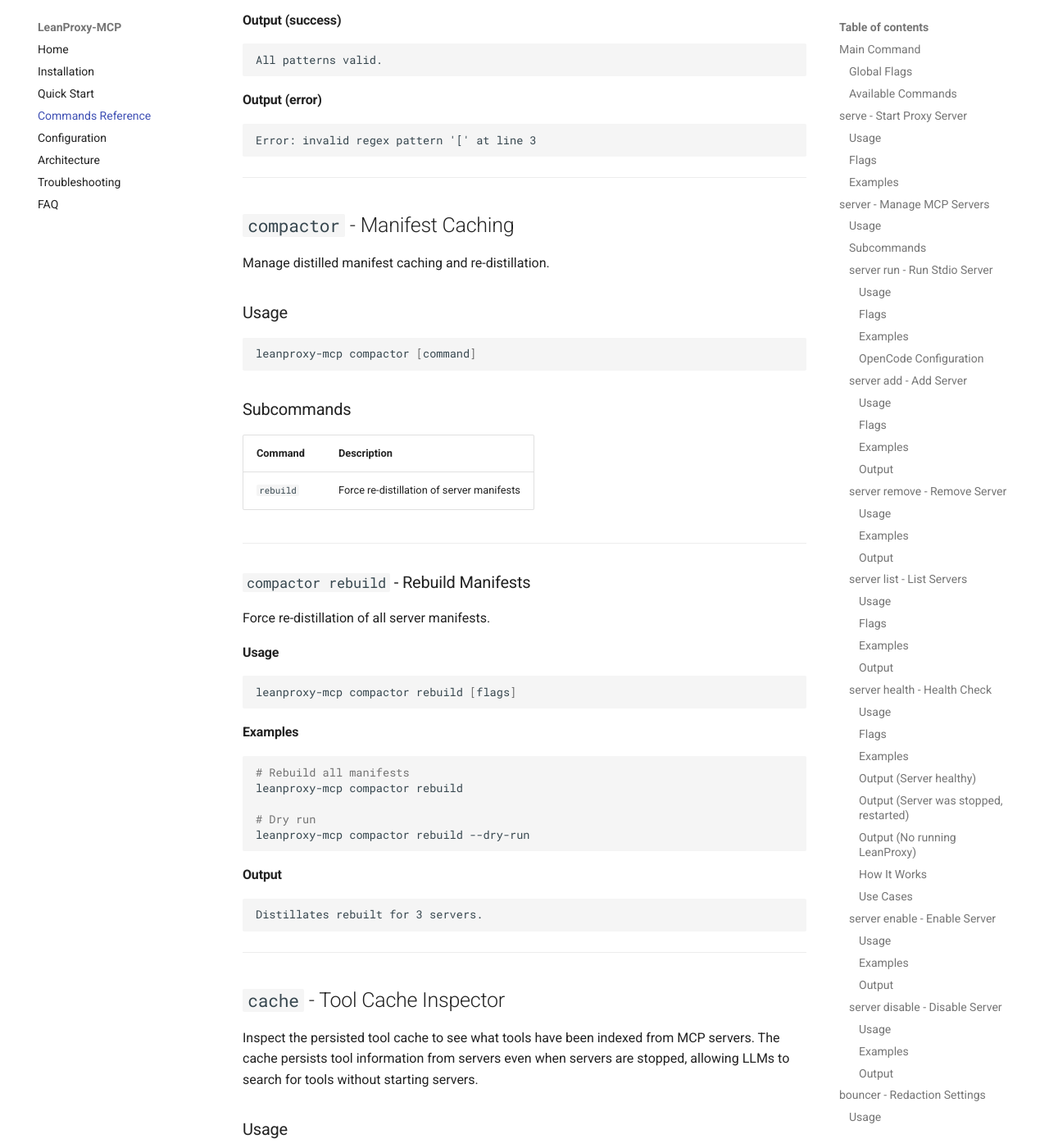
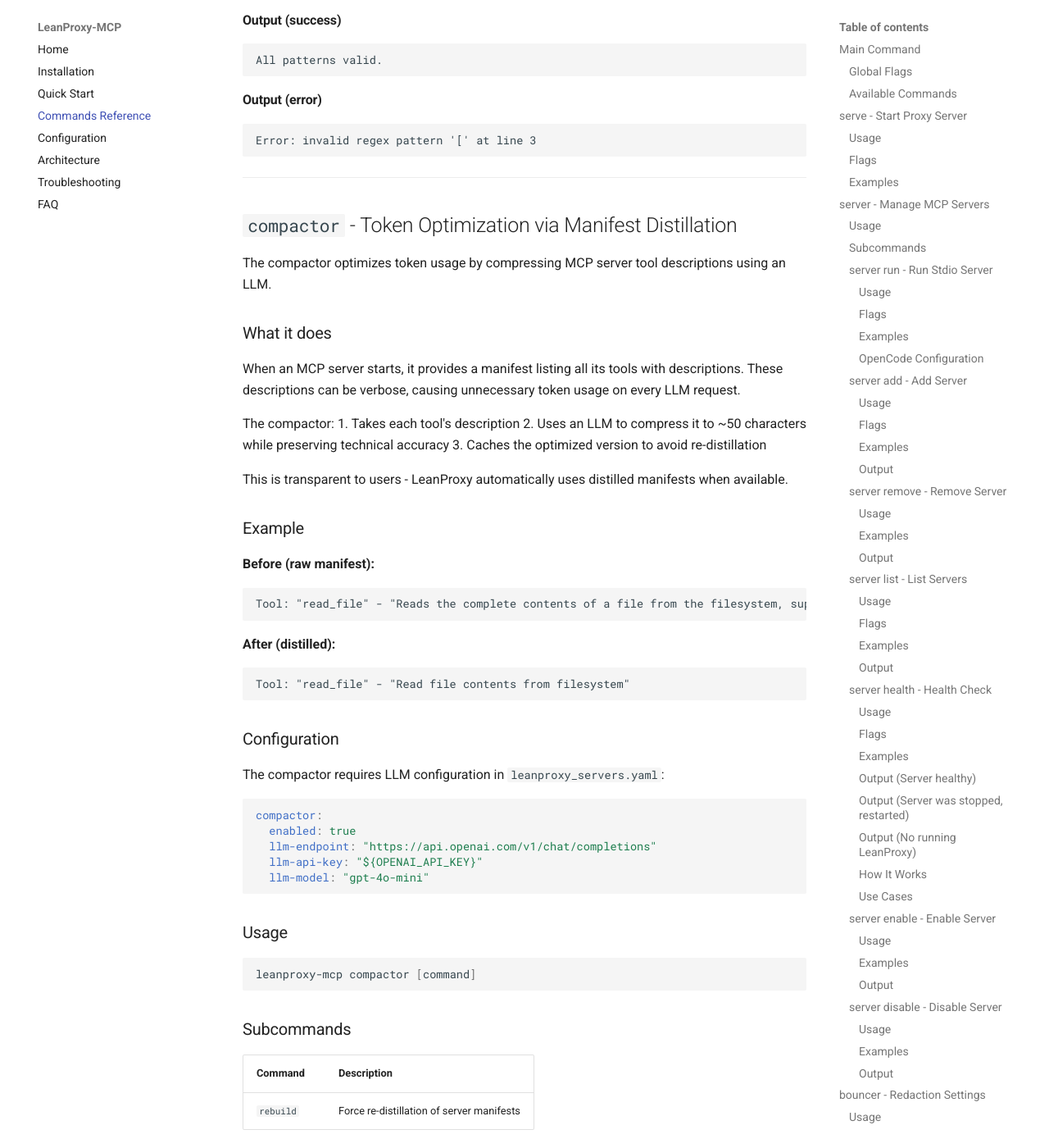
Before and after one commit to mmornati/leanproxy-mcp, an MkDocs documentation site: the page built from docs/commands.md, in a window 1280 px wide and 1400 px high, scrolled down 9832 px. Shown: the whole window at 82% size. Built offline with MkDocs 1.6.1 and Material for MkDocs 9.7.7, drawn with Linux system fonts in a browser that asks for light colours; comment, search, counter and statistics services are not loaded; some of the changed text lies outside the part shown.

Commit message:
docs: fix incorrect CLI commands in documentation
- Fixed server --stdio -> server run --stdio (5 occurrences)
- Fixed compactor --manifest -> report --output (2 occurrences)
- Fixed compactor rebuild with correct flags and arguments
- Improved compactor documentation with clear explanation and examples
- Added configuration section for compactor LLM settings

````diff
--- a/docs/commands.md
+++ b/docs/commands.md
@@ -451,9 +451,44 @@
 
 ---
 
-## `compactor` - Manifest Caching
+## `compactor` - Token Optimization via Manifest Distillation
 
-Manage distilled manifest caching and re-distillation.
+The compactor optimizes token usage by compressing MCP server tool descriptions using an LLM.
+
+### What it does
+
+When an MCP server starts, it provides a manifest listing all its tools with descriptions. These descriptions can be verbose, causing unnecessary token usage on every LLM request.
+
+The compactor:
+1. Takes each tool's description
+2. Uses an LLM to compress it to ~50 characters while preserving technical accuracy
+3. Caches the optimized version to avoid re-distillation
+
+This is transparent to users - LeanProxy automatically uses distilled manifests when available.
+
+### Example
+
+**Before (raw manifest):**
+```
+Tool: "read_file" - "Reads the complete contents of a file from the filesystem, supporting both text and binary formats, with optional encoding selection"
+```
+
+**After (distilled):**
+```
+Tool: "read_file" - "Read file contents from filesystem"
+```
+
+### Configuration
+
+The compactor requires LLM configuration in `leanproxy_servers.yaml`:
+
+```yaml
+compactor:
+  enabled: true
+  llm-endpoint: "https://api.openai.com/v1/chat/completions"
+  llm-api-key: "${OPENAI_API_KEY}"
+  llm-model: "gpt-4o-mini"
+```
 
 ### Usage
 
@@ -471,28 +506,36 @@
 
 ### `compactor rebuild` - Rebuild Manifests
 
-Force re-distillation of all server manifests.
+Force re-distillation of server manifests to refresh stale discovery signatures.
+
+**When to use:**
+- Tool descriptions have changed in the MCP server
+- You want to re-optimize with a different LLM model
+- The cache became stale
 
 #### Usage
 
 ```bash
-leanproxy-mcp compactor rebuild [flags]
+leanproxy-mcp compactor rebuild [server-name] [flags]
 ```
+
+#### Flags
+
+| Flag | Type | Default | Description |
+|------|------|---------|-------------|
+| `--all` | bool | false | Rebuild all servers |
 
 #### Examples
 
 ```bash
-# Rebuild all manifests
-leanproxy-mcp compactor rebuild
+# Rebuild a specific server
+leanproxy-mcp compactor rebuild github
+
+# Rebuild all servers
+leanproxy-mcp compactor rebuild --all
 
 # Dry run
-leanproxy-mcp compactor rebuild --dry-run
-```
-
-#### Output
-
-```
-Distillates rebuilt for 3 servers.
+leanproxy-mcp compactor rebuild github --dry-run
 ```
 
 ---
````
Also changed, not shown: README.md (+3 -3 lines), docs/troubleshooting.md (+7 -7 lines).
